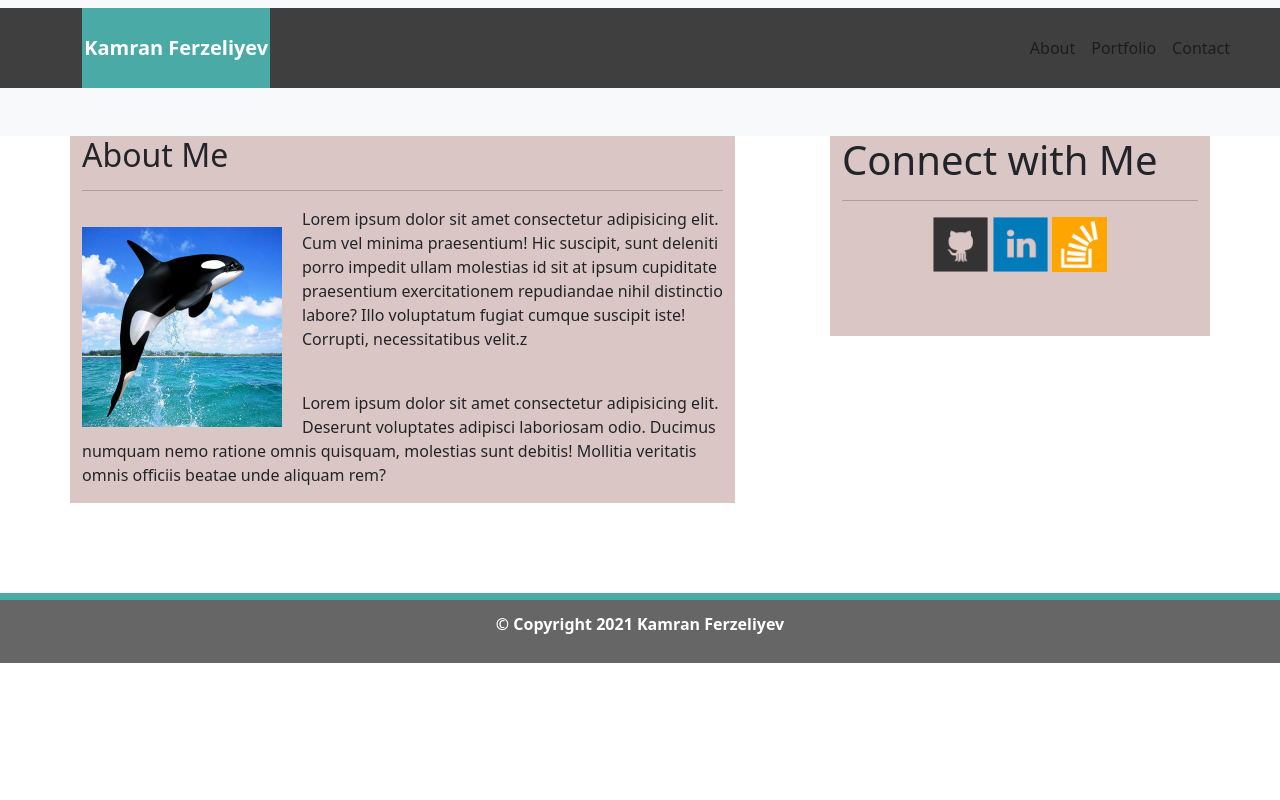
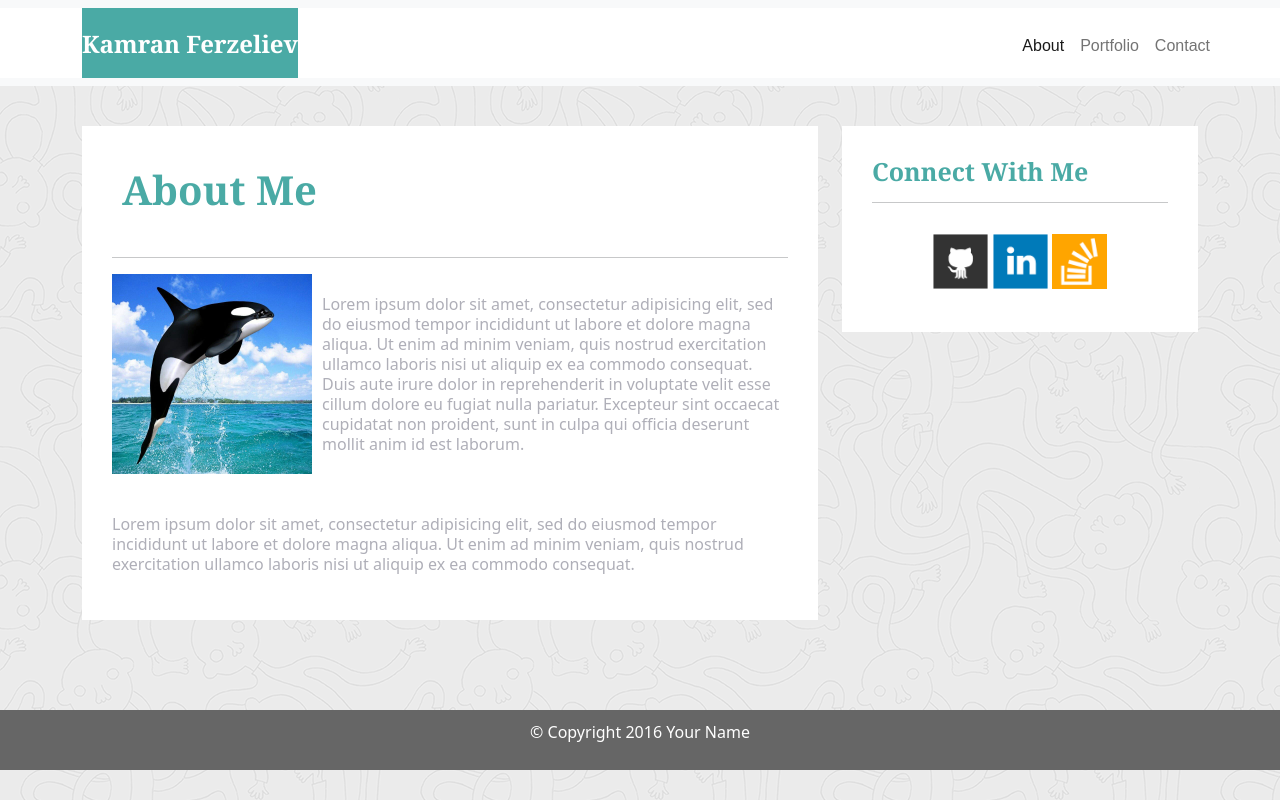
Before and after one commit to Kamran550/hw-bootstrap, a plain HTML site: page index.html in a window 1280 px wide. Drawn offline with nearby package versions, Linux system fonts and the light colour scheme.

Commit message:
Hw-bootstrap

```diff
--- a/contact.css
+++ b/contact.css
@@ -1,14 +1,106 @@
 body{
-    background-color: gray;
+    margin-bottom: 150px;
+    font-family: Arial, "Helvetica Neue", Helvetica, sans-serif;
+    background-image: url("./photos/ignasi_pattern_s.png");
+    height: 100vh;
 }
 
-.container-fluid{
-    height: 80px;
-    background-color: rgb(63, 63, 63);
-    margin-bottom: 40px;
-    margin-top: 0;
+
+.navbar-custom{
+    background-color: white;
+
+}
+#logo{
+    height: 70px;
+    margin-left: 70px;
+    background-color: #4aaaa5;
+    color: white;
+    font-family: Georgia, Times, "Times New Roman", serif;
+    font-size: 24px;
+    font-weight: bold;
+    padding-top:18px;
+    padding-bottom: 5px;
 }
 
-.navbar-brand{
 
+#navbarNav{
+    justify-content: flex-end;
+    margin-right: 30px;
 }
+
+.navbar-right{
+    padding-top: 6px;
+    padding-right: 20px;
+    font-family: Arial;
+    font-weight: lighter;
+}
+
+/*-------*/
+
+.contact-form{
+    width: 100%;
+    background-color: white;
+    padding: 45px 10px 25px 31px;
+    margin-top: 30px;
+}
+#name_input,
+#mail_input,
+#msg {
+  width: 95%;
+  height: 30px;
+  margin-top: 20px;
+  margin-bottom: 15px;
+}
+
+#msg{
+    height: 200px;
+}
+
+.label-name,
+.label-mail,
+.label-msg{
+    font-size: 17px;
+    color: #bbc;
+    border-color: #bbc;
+}
+
+.submit-btn{
+    background-color: #4aaaa5;
+    color: #fff;
+    font-size: 16px;
+    padding: 15px 30px;
+    font-weight: lighter;
+    border: 0;
+}
+
+#connect-with-me-area{
+    background-color: #fff;
+    padding: 30px 30px 43px;
+    margin-top: 30px;
+}
+#images{
+    text-align: center;
+}
+
+#images img{
+width: 55px;
+height: 55px;
+}
+
+.connect-with-me-header{
+    font-size: 25px;
+    font-family: Georgia, Times, "Times New Roman", serif;
+    color: #4aaaa5;
+    font-weight: 600;
+}
+
+footer{
+    width: 100%;
+    height: 60px;
+    margin-top: 90px;
+    background-color: #666;
+    margin-bottom: 0px;
+    color: white;
+    text-align: center;
+  padding-top: 10px;
+  }
--- a/index.html
+++ b/index.html
@@ -11,62 +11,65 @@
 </head>
 <body>
     <nav class="navbar navbar-expand-lg navbar-light bg-light">
-    <div class="container-fluid">
-      <a class="navbar-brand" href="#" style="color: white;">Kamran Ferzeliyev</a>
+        <div class="container-fluid navbar-custom">
+          <a class="navbar-brand" id="logo" href="#">Kamran Ferzeliev</a>
           <button class="navbar-toggler" type="button" data-bs-toggle="collapse" data-bs-target="#navbarNav" aria-controls="navbarNav" aria-expanded="false" aria-label="Toggle navigation">
             <span class="navbar-toggler-icon"></span>
           </button>
           <div class="collapse navbar-collapse" id="navbarNav">
-        <ul class="navbar-nav">
+            <ul class="navbar-nav navbar-right">
               <li class="nav-item">
-            <a class="nav-link" href="index.html">About</a>
+                <a class="nav-link active" aria-current="page" href="#">About</a>
               </li>
               <li class="nav-item">
                 <a class="nav-link" href="portfolio.html">Portfolio</a>
               </li>
               <li class="nav-item">
-            <a class="nav-link" href="contact.html" tabindex="-1" aria-disabled="true">Contact</a>
+                <a class="nav-link" href="contact.html">Contact</a>
               </li>
             </ul>
           </div>
         </div>
       </nav>
 
-
-      <div class="container" id="con">
-        <div class="row">
-          <div class="col-md-7">
-            <article class="about-header">
-              <h2>About Me</h2>
-              <hr class="about">
-              <img src="./photos/1.jpg" width="200px" class="about-image"  alt="">
-              <p>Lorem ipsum dolor sit amet consectetur adipisicing elit. Cum vel minima praesentium! Hic suscipit, sunt deleniti porro impedit ullam molestias id sit at ipsum cupiditate praesentium exercitationem repudiandae nihil distinctio labore? Illo voluptatum fugiat cumque suscipit iste! Corrupti, necessitatibus velit.z</p>
-              <br>
-              <p>Lorem ipsum dolor sit amet consectetur adipisicing elit. Deserunt voluptates adipisci laboriosam odio. Ducimus numquam nemo ratione omnis quisquam, molestias sunt debitis! Mollitia veritatis omnis officiis beatae unde aliquam rem?</p>
+      <div class="wrap">
+        <div class="container">
+          <section class="row">
+            <div class="col-md-8">
+              <article class="about-me-content">
+                <h1 class="about-me-header">About Me</h1>
+                <hr class="about-me-hr"/>
+                <img src="./photos/1.jpg" alt="" id="nate-image"/>
+                <p>Lorem ipsum dolor sit amet, consectetur adipisicing elit, sed do eiusmod tempor incididunt ut labore et dolore magna aliqua. Ut enim ad minim veniam, quis nostrud exercitation ullamco laboris nisi ut aliquip ex ea commodo consequat. Duis aute irure dolor in reprehenderit in voluptate velit esse cillum dolore eu fugiat nulla pariatur. Excepteur sint occaecat cupidatat non proident, sunt in culpa qui officia deserunt mollit anim id est laborum.</p>
+                <br />
+                <p>Lorem ipsum dolor sit amet, consectetur adipisicing elit, sed do eiusmod tempor incididunt ut labore et dolore magna aliqua. Ut enim ad minim veniam, quis nostrud exercitation ullamco laboris nisi ut aliquip ex ea commodo consequat.</p>
               </article>
             </div>
-          <div class="col-md-4 offset-1">
-            <div class="connect">
-              <h1 class="connect-with-me">Connect with Me</h1>
-            </div>
-            <hr id="connect">
-            <div class="image-connect-with-me">
-              <img src="./photos/github-128.png" alt="" class="connect-photo">
-              <img src="./photos/linkedin-128.png" alt="" class="connect-photo">
-              <img src="./photos/stackoverflow-128.png" alt="" class="connect-photo">
+            <div class="col-md-4">
+
+              <!-- Start of Connect With Me Area -->
+              <section id="connect-with-me-area">
+                <div class="connect-with-me-content">
+                  <h1 class="connect-with-me-header">Connect With Me</h1>
+                  <hr />
+                  <div id="images">
+                    <img src="./photos/github-128.png" alt="" class="connect-with-me-photo">
+                    <img src="./photos/linkedin-128.png" alt="" class="connect-with-me-photo">
+                    <img src="./photos/stackoverflow-128.png" alt="" class="connect-with-me-photo">
                   </div>
                 </div>
+              </section>
+              <!-- End of the Connect With Me Area -->
+
+            </div>
+          </section>
         </div>
       </div>
-
-
-  <footer class="footer">
-    <p class="footer-p">
-      &copy; Copyright 2021 Kamran Ferzeliyev
-    </p>
+      <footer>
+        <div class="container">
+          &copy; Copyright 2016 Your Name
+        </div>
       </footer>
-
-
 
 
 <!-- JavaScript Bundle with Popper -->
--- a/portfolio.css
+++ b/portfolio.css
@@ -1,91 +1,105 @@
 body{
-    height: 200vh;
+    margin-bottom: 150px;
+    height: 170vh;
+    font-family: Arial, "Helvetica Neue", Helvetica, sans-serif;
+    background-image: url("./photos/ignasi_pattern_s.png");
+}
+
+.navbar-custom{
+    background-color: #fff;
+
 
 }
 
-.container-fluid{
+#logo{
     height: 70px;
-    background-color: #fff;
-    margin-bottom: 60px;
-
+    background-color: #4aaaa5;
+    margin-left: 70px;
+    height: 100%;
+    text-decoration: none;
+    color: #fff;
+    font-size: 24px;
+    font-weight: bold;
+    padding-top: 18px;
+    padding-bottom: 16px;
+    font-family: Georgia, Times, "Times New Roman", serif;
 }
 
 #navbarNav{
-    display: flex;
     justify-content: flex-end;
     margin-right: 30px;
 }
 
-.navbar-brand{
-    background-color: #4aaaa5;
-    height: 100%;
-    margin: 70px;
-    width: 15%;
-    display: flex;
-    align-items: center;
-    justify-content: center;
-    font-weight: 600;
+.navbar-right{
+    padding-top: 6px;
+    padding-right: 20px;
+    font-family: Arial;
+    font-weight: lighter;
 }
-.port-photo{
+
+/*--------*/
+
+.portfolio-area{
+
+    background-color: #fff;
+    margin-top: 40px;
+    padding: 20px;
+    float: right;
+
+}
+.Portfolio-header{
+    color: #4aaaa5;
+    font-weight: bold;
+    font-family: Georgia, Times, "Times New Roman", serif;
+    margin-left: 20px;
+    padding: 15px;
+    padding-bottom: 10px;
+}
+
+.portfolio-img{
     width: 233px;
     height: 166px;
-}
-
-.col-md-6{
-    background-color: rgb(219, 198, 198);
+    margin: 7px;
     margin-left: 30px;
+    margin-top: 10px;
+    margin-bottom: 15px;
 
 }
 
-.portfolio-head{
-    padding: 15px;
-    margin-top: 10px;
-    margin-bottom: 30px;
-    font-family: Georgia, Times, "Times New Roman", serif;
-    font-size: 32px;
-    font-weight: bold;
-    color: #4aaaa5;
+#connect-with-me-area{
+    background-color: #fff;
+    padding: 30px 30px 43px;
+    margin-top: 40px;
 
 }
 
-#img-portfolio{
-    margin-top: 30px;
+#images{
+    text-align: center;
+    padding-top: 15px;
 }
 
-.port-photo{
-    margin-left: 17px;
-    margin-right: 17px;
-    margin-bottom: 20px;
-    margin-top: 10px;
+#images img{
+    width: 55px;
+    height: 55px;
 }
 
-.col-md-4{
-    height: 200px;
-    background-color: rgb(219, 198, 198);
-    text-align: center;
-    margin-left: 70px;
+.connect-with-me-header{
+    font-size: 25px;
+    font-family: Georgia, Times, "Times New Roman", serif;
+    color: #4aaaa5;
+    font-weight: 600;
 }
 
-.connect-photo{
-    width: 55px;
+footer{
+    width: 100%;
+    background-color: #666;
+    margin-bottom: 0px;
+    margin-top: 120px;
+    height: 60px;
+    color: white;
+    text-align: center;
+    justify-content: center;
+    padding-top: 10px;
+    font-size: 17px;
+    font-weight: 700;
 }
-
-.connect-with-me{
-    color: #4aaaa5;
-}
-
-
-footer{
-    background-color: #666;
-    border-top: 7px solid #4aaaa5;
-    height: 70px;
-    margin-top: 215px;
-    display: flex;
-    align-items: center;
-    justify-content: center;
-
-}
-.footer-p{
-    color: white;
-    font-weight: 600;
-}
--- a/style.css
+++ b/style.css
@@ -1,78 +1,97 @@
 body{
+    margin-bottom: 150px;
+    font-family: Arial, "Helvetica Neue", Helvetica, sans-serif;
+    background-image: url("./photos/ignasi_pattern_s.png");
     height: 100vh;
-
 }
 
 
-.container-fluid{
-    background-color: rgb(63, 63, 63);
-    margin-top: 0;
-    height: 80px;
-    margin-bottom: 40px;
+.navbar-custom{
+    background-color: white;
+}
+#logo{
+    height: 70px;
+    background-color: #4aaaa5;
+    padding-top: 18px;
+    font-size: 24px;
+    font-weight: bold;
+    color: #fff;
+    padding-bottom: 5px;
+    margin-left: 70px;
+  font-family: Georgia, Times, "Times New Roman", serif;
+}
 
-}
 #navbarNav{
-    display: flex;
     justify-content: flex-end;
     margin-right: 30px;
 }
 
-.navbar-brand{
-    background-color: #4aaaa5;
-    height: 100%;
-    margin: 70px;
-    font-weight: 600;
-    display: flex;
-    align-items: center;
-    width: 15%;
-    justify-content: center;
+.navbar-right{
+    padding-top: 6px;
+    padding-right: 20px;
+    font-family: Arial;
+    font-weight: lighter;
 }
-.col-md-7{
-    background-color: rgb(219, 198, 198);
-    margin-left: 0;
+/*------*/
 
+.about-me-content{
+    padding: 30px;
+    margin-top: 40px;
+    background-color: #fff;
+    width: 100%;
 }
 
+.about-me-header{
+    padding: 10px;
+    color: #4aaaa5;
+    font-family: Georgia, Times, "Times New Roman", serif;
+    font-weight: 600;
+    margin-bottom: 33px;
+}
 
-.about-image{
+#nate-image{
     float: left;
     width: 200px;
     height: 200px;
-    margin-top: 20px;
-    margin-right: 20px;
+    margin-right: 10px;
 }
 
-article p:nth-child(2){
-    margin: 0 0 30px;
+.about-me-content p{
+    font-size: 16px;
+    padding-top: 20px;
+    line-height: 20px;
+    color: rgb(175, 175, 184);
 }
 
-.col-md-4{
-    background-color: rgb(219, 198, 198);
-    height: 200px;
-
-
+#connect-with-me-area{
+    background-color: #fff;
+    padding: 30px 30px 43px;
+    margin-top: 40px;
+}
+.connect-with-me-header{
+    font-size: 25px;
+    font-family: Georgia, Times, "Times New Roman", serif;
+    color: #4aaaa5;
+    font-weight: 600;
 }
 
-.image-connect-with-me{
-
+#images{
     text-align: center;
+   padding-top: 15px;
 }
 
-.connect-photo{
+#images img{
     width: 55px;
+    height: 55px;
 }
 
 footer{
-    background-color: #666;
-    border-top: 7px solid #4aaaa5;
-    height: 70px;
-    margin-top: 90px;
-    display: flex;
-    align-items: center;
-    justify-content: center;
+  width: 100%;
+  height: 60px;
+  margin-top: 90px;
+  background-color: #666;
+  margin-bottom: 0px;
+  color: white;
+  text-align: center;
+padding-top: 10px;
 }
-
-.footer-p{
-    color: white;
-    font-weight: 600;
-}
```
Also changed, not shown: contact.html (+56 -6 lines), portfolio.html (+35 -30 lines), photos/ignasi_pattern_s.png (added). Lines whose indentation alone changed are shown as unchanged.
